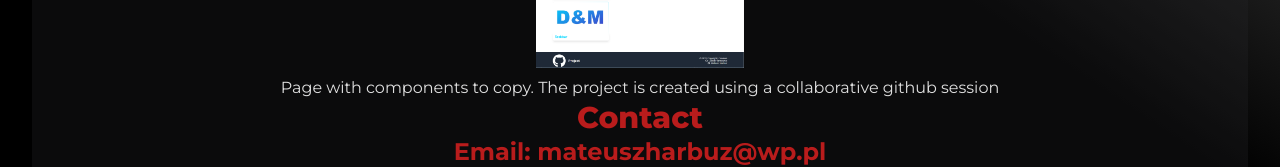
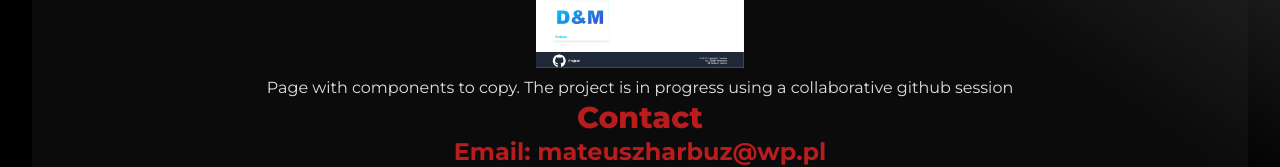
Before and after one commit to Mefiasty/PortfolioDoCvMh, a React (Vite) app in the folder Portfolio/: page / in a window 1280 px wide. Shown: the part 1216-1383 px from the top of the page. Built offline with nearby package versions, Linux system fonts and the light colour scheme.

Commit message:
changing sentence

```diff
--- a/Portfolio/src/components/Projects.jsx
+++ b/Portfolio/src/components/Projects.jsx
@@ -12,7 +12,7 @@ function Projects() {
             ></img>
           </center>
           <p>
-            Page with components to copy. The project is created using a
+            Page with components to copy. The project is in progress using a
             collaborative github session
           </p>
         </div>
```
